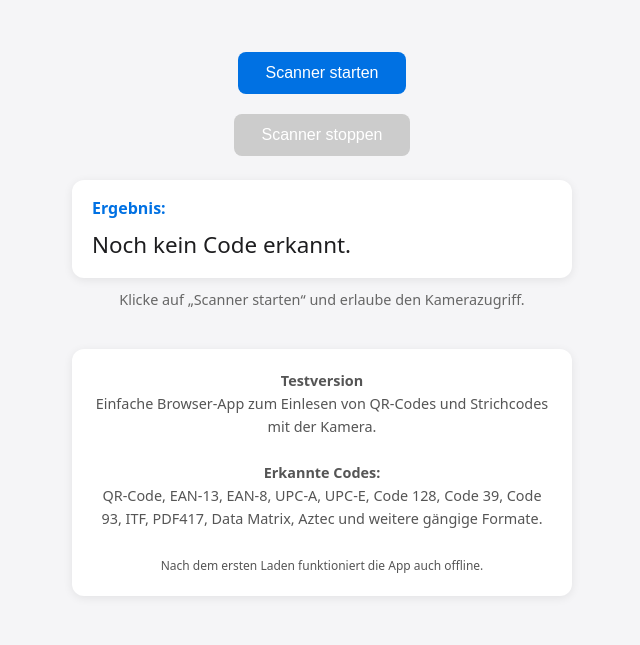
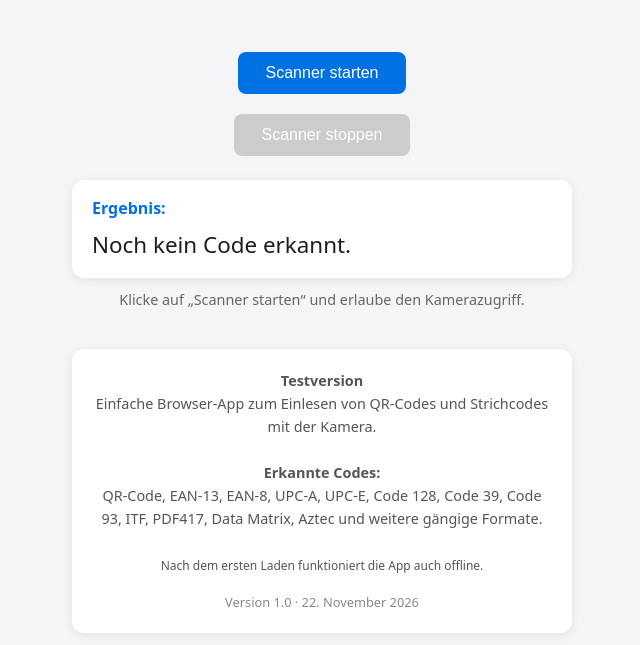
Before and after one commit to Carlostea-wwe/qr-code-scanner, a plain HTML site: page index.html in a window 1280 px wide. Shown: the part 85-730 px from the top of the page, without its empty margins (318-958 px from the left). Drawn offline with Linux system fonts and the light colour scheme; a script that the page names is missing.

Commit message:
Add version number and date to footer

```diff
--- a/index.html
+++ b/index.html
@@ -104,6 +104,11 @@
       text-align: center;
       line-height: 1.6;
     }
+    .version {
+      margin-top: 16px;
+      font-size: 0.8rem;
+      color: #888;
+    }
   </style>
 </head>
 <body>
@@ -127,6 +132,7 @@
     <strong>Erkannte Codes:</strong><br>
     QR-Code, EAN-13, EAN-8, UPC-A, UPC-E, Code 128, Code 39, Code 93, ITF, PDF417, Data Matrix, Aztec und weitere gängige Formate.<br><br>
     <small>Nach dem ersten Laden funktioniert die App auch offline.</small>
+    <div class="version">Version 1.0 · 22. November 2026</div>
   </div>
 
   <script>
```
